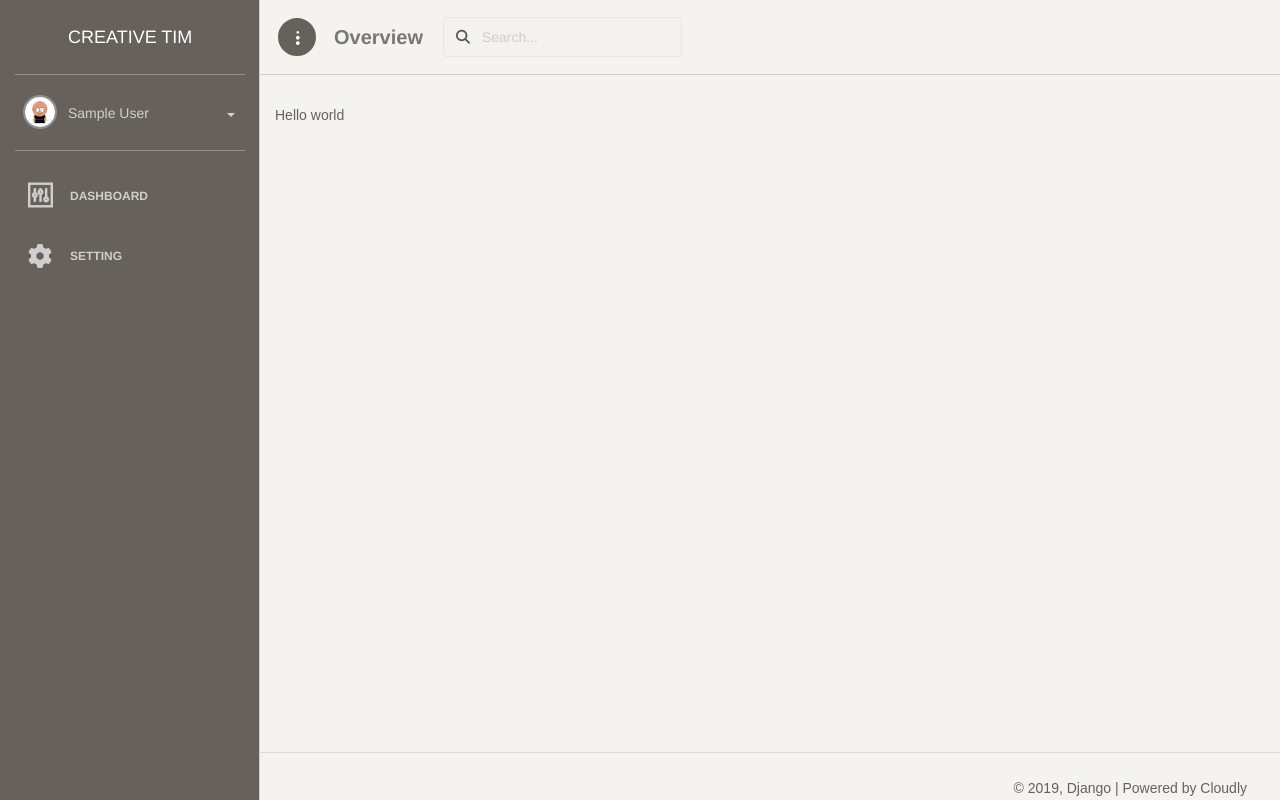
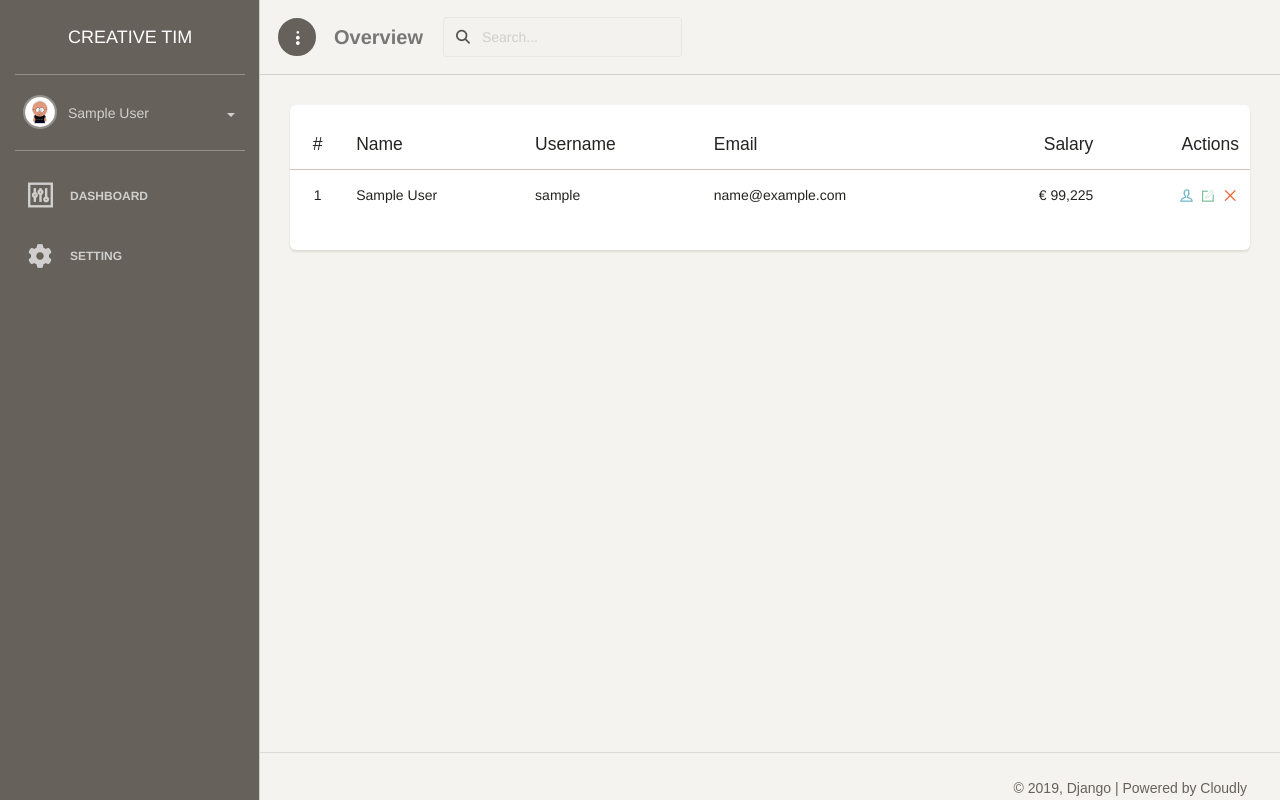
Before and after one commit to mkawsar/django, a Django app: template settings/templates/index.html in a window 1280 px wide. Run offline with Django 3.2, Linux system fonts and the light colour scheme; the template is opened without the code that fills it: values that come from a table or form of the project are taken from there, others are empty; the visitor is signed in with stand-in values (Sample User, id 1); data comes from the database, SQL or seed files in the repository; parts of the project's set-up code (start-up, migrations or seed data) failed here and were passed over; some libraries are stand-ins or nearby versions; some web fonts are replaced.

Commit message:
User list view in settings page

```diff
--- a/settings/templates/index.html
+++ b/settings/templates/index.html
@@ -2,7 +2,49 @@
 {% block content %}
     <div class="container-fluid">
         <div class="row">
-            Hello world
+            <div class="col-md-12">
+                <div class="card">
+                    <div class="card-content table-responsive table-full-width">
+                        <table class="table">
+                            <thead>
+                            <tr>
+                                <th class="text-center">#</th>
+                                <th>Name</th>
+                                <th>Username</th>
+                                <th>Email</th>
+                                <th class="text-right">Salary</th>
+                                <th class="text-right">Actions</th>
+                            </tr>
+                            </thead>
+                            <tbody>
+                            {% for user in users %}
+                                <tr>
+                                    <td class="text-center">1</td>
+                                    <td>{{ user.first_name }} {{ user.last_name }}</td>
+                                    <td>{{ user.username }}</td>
+                                    <td>{{ user.email }}</td>
+                                    <td class="text-right">€ 99,225</td>
+                                    <td class="td-actions text-right">
+                                        <a href="#" rel="tooltip" title="" class="btn btn-info btn-simple btn-xs"
+                                           data-original-title="View Profile">
+                                            <i class="ti-user"></i>
+                                        </a>
+                                        <a href="#" rel="tooltip" title="" class="btn btn-success btn-simple btn-xs"
+                                           data-original-title="Edit Profile">
+                                            <i class="ti-pencil-alt"></i>
+                                        </a>
+                                        <a href="#" rel="tooltip" title="" class="btn btn-danger btn-simple btn-xs"
+                                           data-original-title="Remove">
+                                            <i class="ti-close"></i>
+                                        </a>
+                                    </td>
+                                </tr>
+                            {% endfor %}
+                            </tbody>
+                        </table>
+                    </div>
+                </div>
+            </div>
         </div>
     </div>
 {% endblock %}
--- a/settings/urls.py
+++ b/settings/urls.py
@@ -1,6 +1,9 @@
 from django.urls import path
 from .views import *
+from .views import (
+    UserListView
+)
 
 urlpatterns = [
-    path('', setting_index, name='setting-index')
+    path('', UserListView.as_view(), name='setting-index')
 ]
```
Also changed, not shown: settings/views.py (+12 -5 lines).
